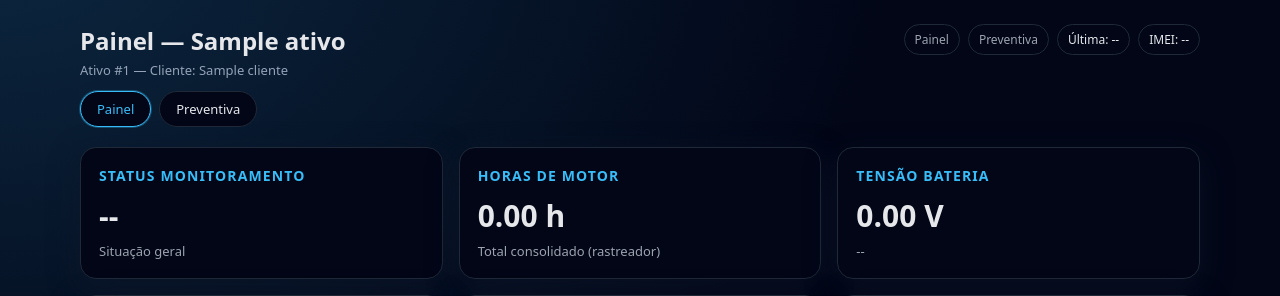
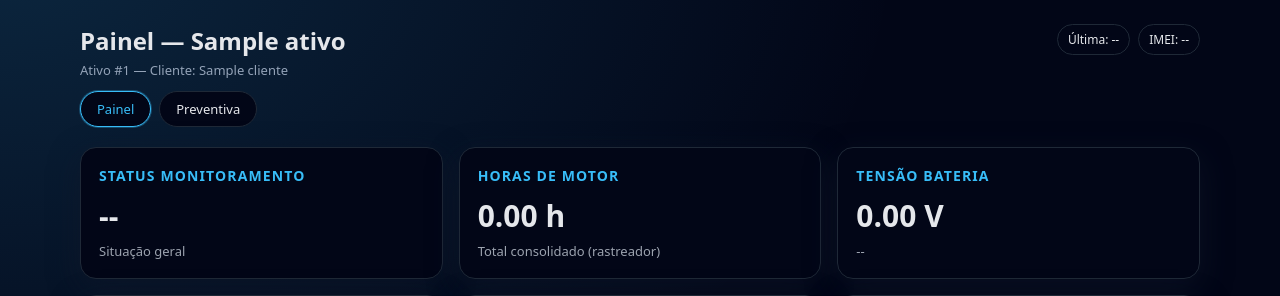
Before and after one commit to NettoSantana/gerenciador-ativos, a Flask app: page /ativos/painel/1 in a window 1280 px wide. Shown: the part 61-357 px from the top of the page. Run offline with Flask 3, Linux system fonts and the light colour scheme; a user stored in the database is signed in; tables that the repository leaves empty hold one stand-in row (values such as "Sample post").

Commit message:
﻿fix: remove badges redundantes Painel/Preventiva no header do painel do ativo

```diff
--- a/templates/ativos/painel.html
+++ b/templates/ativos/painel.html
@@ -216,8 +216,6 @@
       </div>
     </div>
     <div class="pill-strip">
-      <div class="pill-badge muted">Painel</div>
-      <div class="pill-badge muted">Preventiva</div>
       <div class="pill-badge" id="badgeUltima">Última: --</div>
       <div class="pill-badge">IMEI: <span id="badgeImei">--</span></div>
     </div>
@@ -451,7 +449,7 @@
       const hMotor = Number(d.horas_motor || 0);
       document.getElementById("kpiHorasMotor").textContent = hMotor.toFixed(2) + " h";
 
-      // Horas da embarcação (offset + rastreador)  ← NOVO
+      // Horas da embarcação (offset + rastreador)
       const hEmb = Number(d.hora_embarcacao || 0);
       document.getElementById("kpiHorasEmbarcacao").textContent = hEmb.toFixed(2) + " h";
 
```
